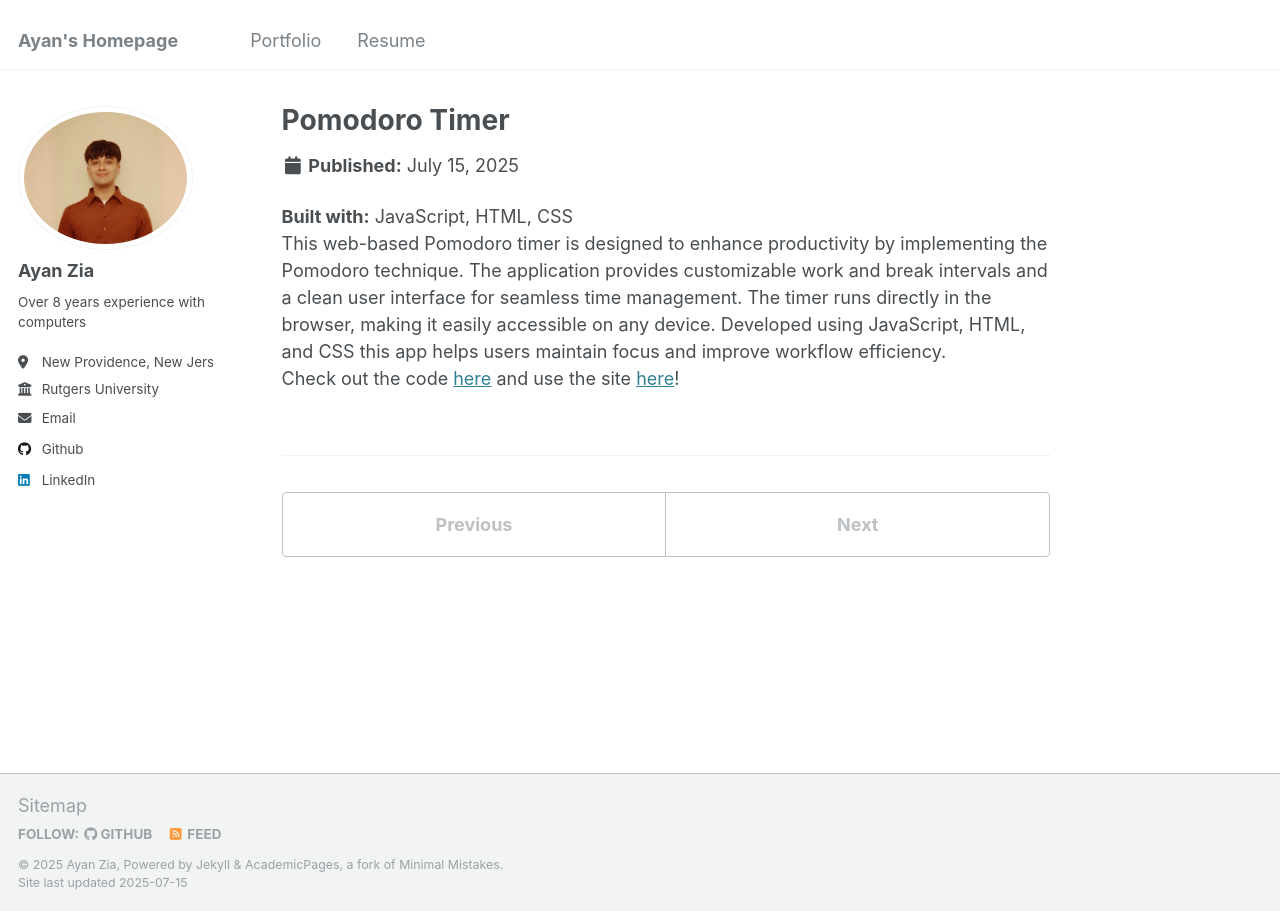
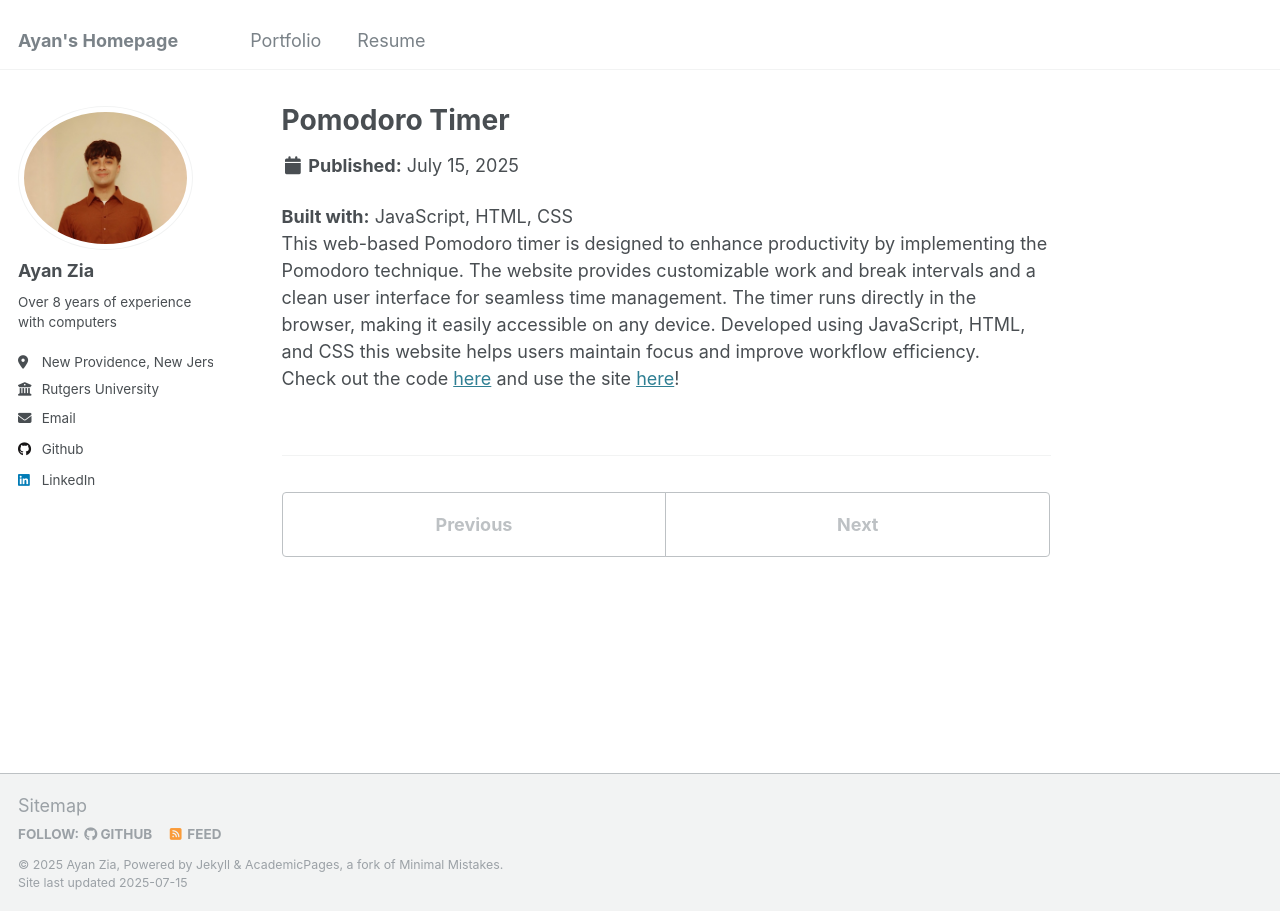
Before and after one commit to ayanz23/ayanz23.github.io, a Jekyll site: the page built from _portfolio/pomodoro-timer.html, in a window 1280 px wide. Built offline with Jekyll 4.4.1, drawn with Linux system fonts in a browser that asks for light colours.

Commit message:
maintenance

```diff
--- a/_config.yml
+++ b/_config.yml
@@ -24,7 +24,7 @@ author:
   avatar           : "IMG_7974.jpg"
   name             : "Ayan Zia"
   pronouns         : # example: "she/her"
-  bio              : "Over 8 years experience with computers"
+  bio              : "Over 8 years of experience with computers"
   location         : "New Providence, New Jersey"
   employer         : "Rutgers University"
   uri              : # URL
--- a/_portfolio/pomodoro-timer.html
+++ b/_portfolio/pomodoro-timer.html
@@ -10,10 +10,10 @@ order: 6
 <br>
 
 This web-based Pomodoro timer is designed to enhance productivity by implementing the Pomodoro technique. The
-application provides customizable work and break intervals and a clean user interface for seamless time management.
+website provides customizable work and break intervals and a clean user interface for seamless time management.
 
 The timer runs directly in the browser, making it easily accessible on any device. Developed using JavaScript, HTML, and
-CSS this app helps users maintain focus and improve workflow efficiency.
+CSS this website helps users maintain focus and improve workflow efficiency.
 
 <br>
 
```
Also changed, not shown: _portfolio/messenger.html (+10 -5 lines), images/messenger.jpg (added), images/messenger2.jpg (added), images/messenger3.jpg (added), images/messenger4.jpg (added), images/messengerAppImage.png (deleted).
